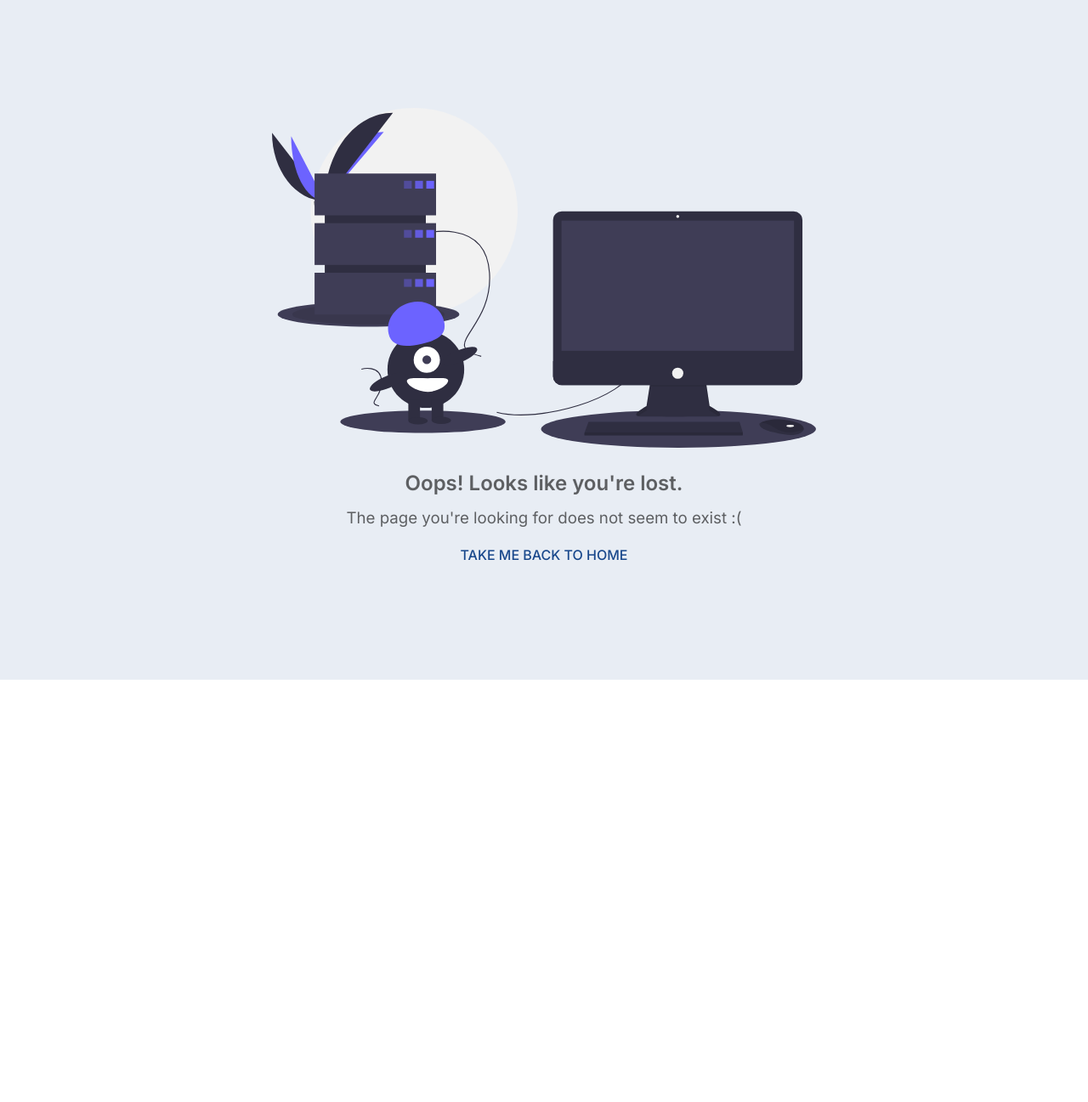
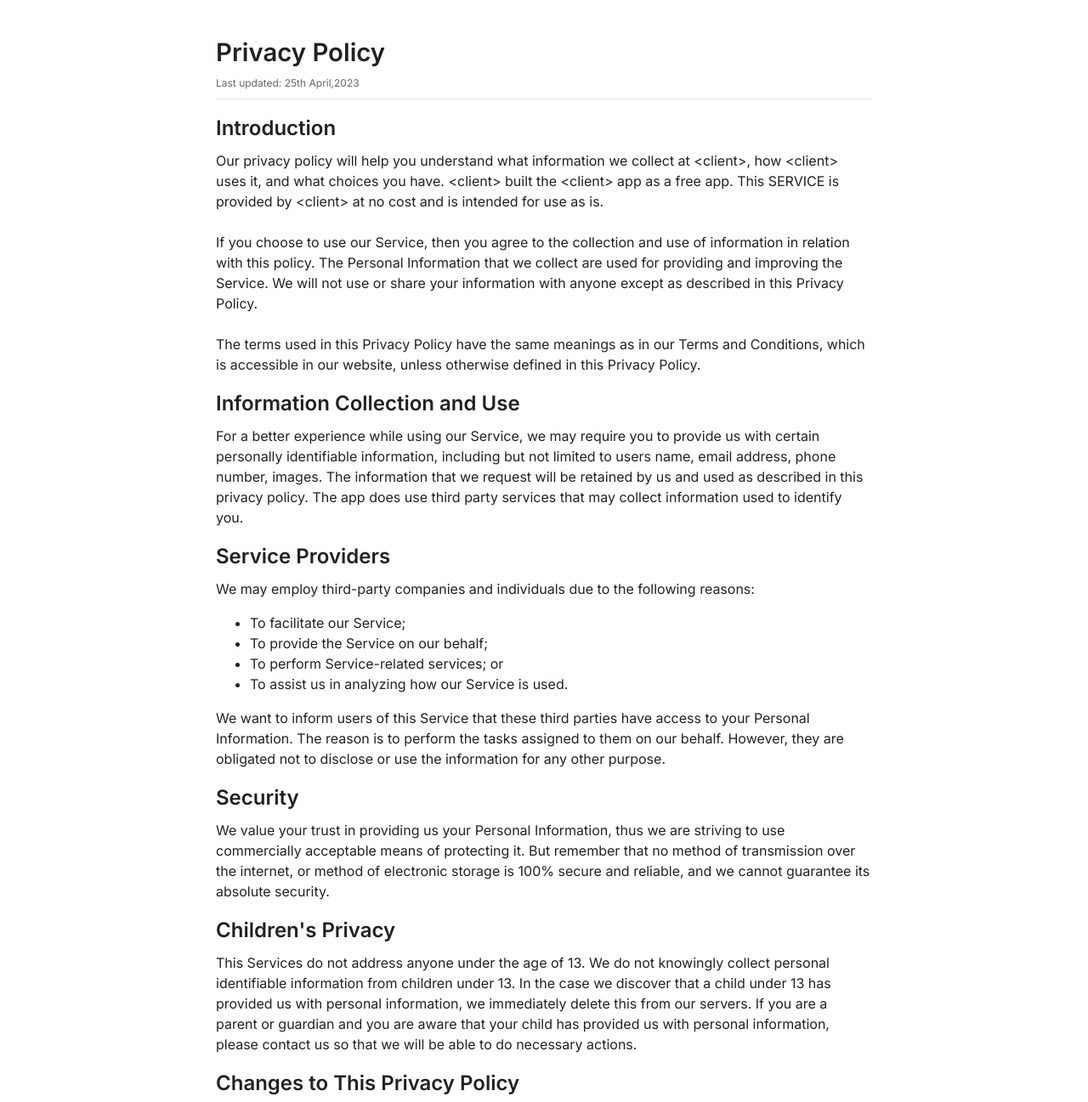
Before and after one commit to Himmu5/material-theme, a React (Vite) app: page /privacy-policy in a window 1280 px wide. Shown: the top 1297 px of the page at 85% size. Before the commit the page ends 800 px from the top, so only its background shows below. Built offline with nearby package versions, Linux system fonts and the light colour scheme.

Commit message:
added privacy-policy

```diff
--- a/src/App.jsx
+++ b/src/App.jsx
@@ -13,6 +13,7 @@ const Vouchers = React.lazy(() => import('./pages/dashboard/Vouchers'));
 const Initial = React.lazy(() => import('./pages/Initial'));
 const Course = React.lazy(() => import('./components/courses/course/Course'));
 const E404 = React.lazy(() => import('./pages/E404'));
+const PrivacyPolicy = React.lazy(() => import('./pages/PrivacyPolicy'));
 
 function WaitWhileLoad({ children }) {
   return <Suspense fallback={<Loading />}>{children}</Suspense>;
@@ -36,6 +37,15 @@ function App() {
           element={(
             <WaitWhileLoad>
               <AdminLogin />
+            </WaitWhileLoad>
+          )}
+        />
+
+        <Route
+          path="privacy-policy"
+          element={(
+            <WaitWhileLoad>
+              <PrivacyPolicy />
             </WaitWhileLoad>
           )}
         />
--- /dev/null
+++ b/src/pages/PrivacyPolicy.jsx
@@ -0,0 +1,116 @@
+import {
+  Box, Container, Divider, Typography,
+} from '@mui/material';
+import React from 'react';
+
+function PrivacyPolicy() {
+  return (
+    <Container maxWidth="md">
+      <Box sx={{ p: 5 }}>
+        <Typography variant="h3" fontWeight={600}>
+          Privacy Policy
+        </Typography>
+        <Typography variant="caption" color="text.secondary">
+          Last updated: 25th April,2023
+        </Typography>
+        <Divider sx={{ my: 1 }} />
+
+        <Typography variant="h4" fontWeight={600} sx={{ mt: 2, mb: 1 }}>
+          Introduction
+        </Typography>
+        <Typography variant="body1">
+          Our privacy policy will help you understand what information we collect at &lt;client&gt;,
+          how &lt;client&gt; uses it, and what choices you have. &lt;client&gt; built the
+          &lt;client&gt; app as a free app. This SERVICE is provided by &lt;client&gt; at no cost
+          and is intended for use as is.
+        </Typography>
+        <br />
+        <Typography variant="body1">
+          If you choose to use our Service, then you agree to the collection and use of information
+          in relation with this policy. The Personal Information that we collect are used for
+          providing and improving the Service. We will not use or share your information with anyone
+          except as described in this Privacy Policy.
+        </Typography>
+        <br />
+        <Typography variant="body1">
+          The terms used in this Privacy Policy have the same meanings as in our Terms and
+          Conditions, which is accessible in our website, unless otherwise defined in this Privacy
+          Policy.
+        </Typography>
+
+        <Typography variant="h4" fontWeight={600} sx={{ mt: 2, mb: 1 }}>
+          Information Collection and Use
+        </Typography>
+        <Typography variant="body1">
+          For a better experience while using our Service, we may require you to provide us with
+          certain personally identifiable information, including but not limited to users name,
+          email address, phone number, images. The information that we request will be retained by
+          us and used as described in this privacy policy. The app does use third party services
+          that may collect information used to identify you.
+        </Typography>
+
+        <Typography variant="h4" fontWeight={600} sx={{ mt: 2, mb: 1 }}>
+          Service Providers
+        </Typography>
+        <Typography variant="body1">
+          We may employ third-party companies and individuals due to the following reasons:
+        </Typography>
+        <ul>
+          <li>To facilitate our Service;</li>
+          <li>To provide the Service on our behalf;</li>
+          <li>To perform Service-related services; or</li>
+          <li>To assist us in analyzing how our Service is used.</li>
+        </ul>
+        <Typography variant="body1">
+          We want to inform users of this Service that these third parties have access to your
+          Personal Information. The reason is to perform the tasks assigned to them on our behalf.
+          However, they are obligated not to disclose or use the information for any other purpose.
+        </Typography>
+
+        <Typography variant="h4" fontWeight={600} sx={{ mt: 2, mb: 1 }}>
+          Security
+        </Typography>
+        <Typography variant="body1">
+          We value your trust in providing us your Personal Information, thus we are striving to use
+          commercially acceptable means of protecting it. But remember that no method of
+          transmission over the internet, or method of electronic storage is 100% secure and
+          reliable, and we cannot guarantee its absolute security.
+        </Typography>
+
+        <Typography variant="h4" fontWeight={600} sx={{ mt: 2, mb: 1 }}>
+          Children&apos;s Privacy
+        </Typography>
+        <Typography variant="body1">
+          This Services do not address anyone under the age of 13. We do not knowingly collect
+          personal identifiable information from children under 13. In the case we discover that a
+          child under 13 has provided us with personal information, we immediately delete this from
+          our servers. If you are a parent or guardian and you are aware that your child has
+          provided us with personal information, please contact us so that we will be able to do
+          necessary actions.
+        </Typography>
+
+        <Typography variant="h4" fontWeight={600} sx={{ mt: 2, mb: 1 }}>
+          Changes to This Privacy Policy
+        </Typography>
+        <Typography variant="body1">
+          We may update our Privacy Policy from time to time. Thus, you are advised to review this
+          page periodically for any changes. We will notify you of any changes by posting the new
+          Privacy Policy on this page. These changes are effective immediately, after they are
+          posted on this page.
+        </Typography>
+
+        <Typography variant="h4" fontWeight={600} sx={{ mt: 2, mb: 1 }}>
+          Contact Us
+        </Typography>
+        <Typography variant="body1">
+          If you have any questions or suggestions about our Privacy Policy, do not hesitate to
+          contact us.
+        </Typography>
+        <Typography variant="body1">Contact Information:</Typography>
+        <Typography variant="body1">Email:</Typography>
+      </Box>
+    </Container>
+  );
+}
+
+export default PrivacyPolicy;
```
